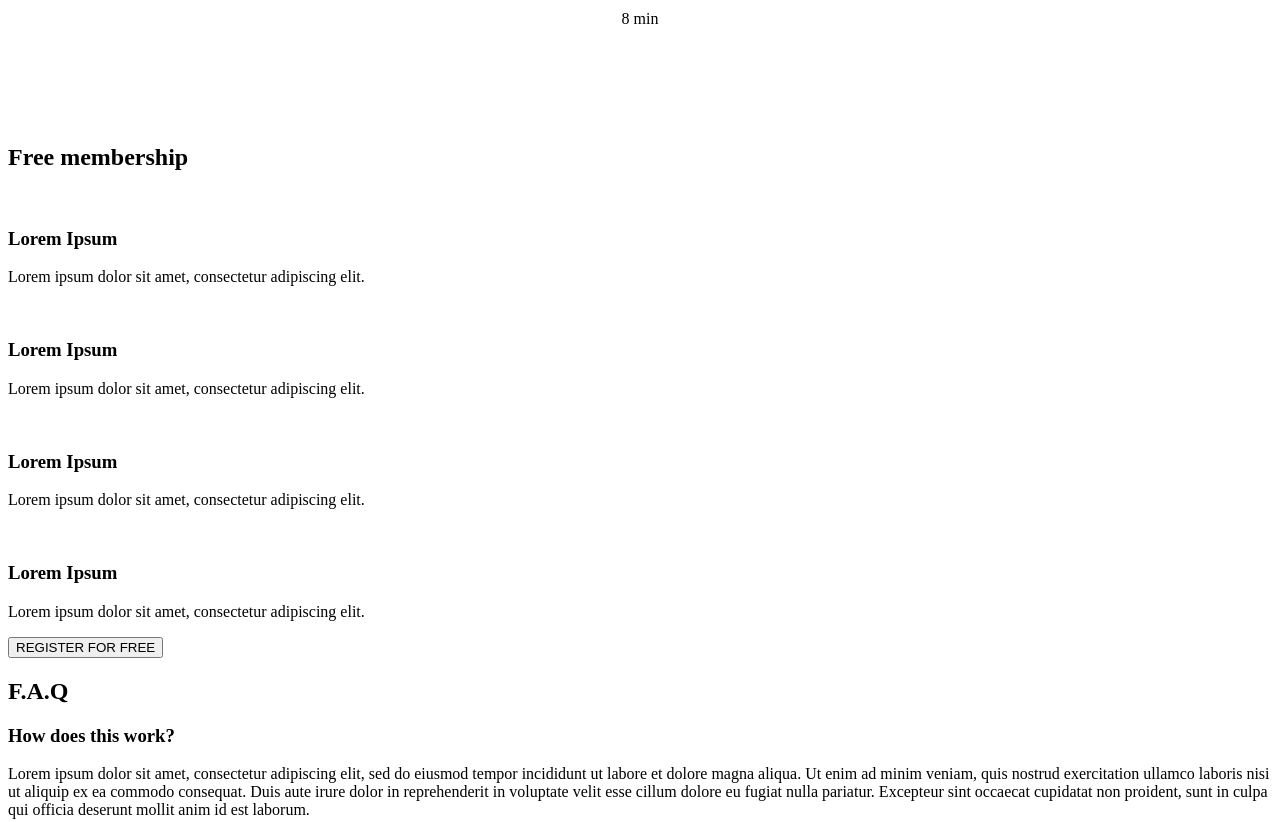
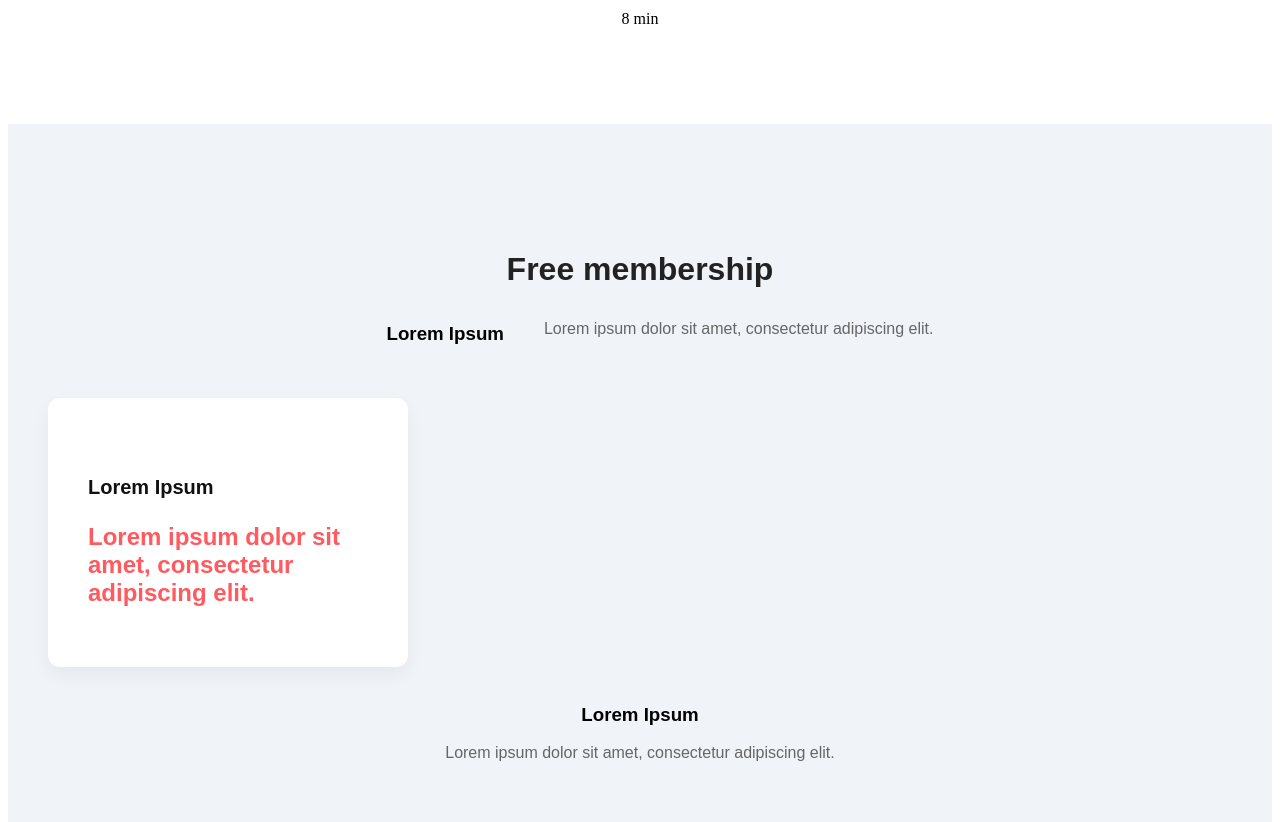
Before and after one commit to WANJOHI111/alx_html_css, a plain HTML site: page css_advanced/index.html in a window 1280 px wide. Shown: the part 2680-3502 px from the top of the page. Drawn offline with Linux system fonts and the light colour scheme.

Commit message:
Update styles.css

```diff
--- a/css_advanced/styles.css
+++ b/css_advanced/styles.css
@@ -166,3 +166,80 @@ section.banner {
   margin: 0 16px 20px;
   line-height: 1.5;
 }
+
+/* ---------- Membership Section ---------- */
+.membership {
+  background-color: #f0f4f8; /* Replace with actual Figma color */
+  padding: 100px 40px;
+  text-align: center;
+  font-family: 'YourFont', sans-serif;
+}
+
+.membership h2 {
+  font-size: 32px;
+  font-weight: 700;
+  margin-bottom: 16px;
+  color: #222;
+}
+
+.membership p {
+  font-size: 16px;
+  color: #666;
+  margin-bottom: 60px;
+}
+
+.membership-plans {
+  display: flex;
+  flex-wrap: wrap;
+  justify-content: center;
+  gap: 40px;
+}
+
+.plan-card {
+  background-color: #ffffff;
+  padding: 40px;
+  border-radius: 12px;
+  width: 280px;
+  box-shadow: 0 8px 20px rgba(0, 0, 0, 0.05);
+  text-align: left;
+}
+
+.plan-card h3 {
+  font-size: 20px;
+  margin-bottom: 12px;
+  color: #111;
+}
+
+.plan-card .price {
+  font-size: 24px;
+  font-weight: 600;
+  color: #ff5a5f; /* Match Figma price color */
+  margin-bottom: 20px;
+}
+
+.plan-card ul {
+  list-style: none;
+  padding: 0;
+  margin-bottom: 24px;
+}
+
+.plan-card ul li {
+  font-size: 14px;
+  color: #555;
+  margin-bottom: 8px;
+}
+
+.plan-card .button {
+  display: inline-block;
+  background-color: #ff5a5f;
+  color: white;
+  text-decoration: none;
+  padding: 12px 24px;
+  border-radius: 6px;
+  font-weight: bold;
+  transition: background-color 0.3s;
+}
+
+.plan-card .button:hover {
+  background-color: #e14c50;
+}
```
